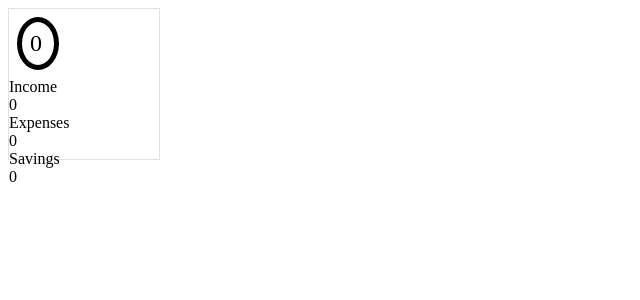
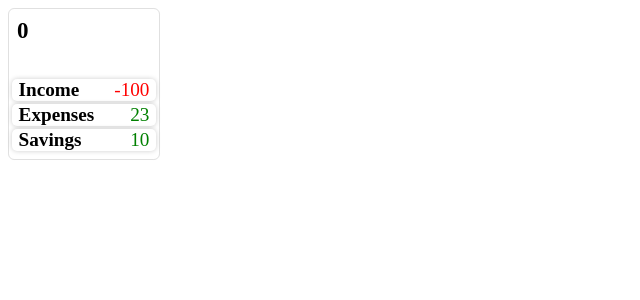
Before and after one commit to BearintheWillows/BudgetCalendar.Angular, an Angular app in the folder BudgetCalendar.Client/: page / in a window 1280 px wide. Shown: the top 300 px of the page, without its empty margins (0-640 px from the left). Built offline with nearby package versions, Linux system fonts and the light colour scheme.

Commit message:
added styling to day card component

```diff
--- a/BudgetCalendar.Client/src/app/Features/Calendar/Components/day-card-item/day-card-item.component.html
+++ b/BudgetCalendar.Client/src/app/Features/Calendar/Components/day-card-item/day-card-item.component.html
@@ -1 +1,8 @@
-<p>day-card-item works!</p>
+<div class="item">
+<div class="Item-Name">
+    {{name}}
+</div>
+<div class="Item-Amount" [ngClass]="{'expense' : amount! < 0}">
+    {{amount}}
+</div>
+</div>
--- a/BudgetCalendar.Client/src/app/Features/Calendar/Components/day-card-item/day-card-item.component.scss
+++ b/BudgetCalendar.Client/src/app/Features/Calendar/Components/day-card-item/day-card-item.component.scss
@@ -0,0 +1,34 @@
+.item{
+    display: flex;
+    flex-direction: row;
+    justify-content: space-between;
+    align-items: center;
+    padding: 0 0.4rem;
+    margin: 0.2rem 0.2rem;
+    border-radius: 5px;
+    background-color: #fff;
+    box-shadow: 0 0 5px 0 rgba(0,0,0,.2);
+
+}
+
+.Item-Name{
+    font-weight: bold;
+}
+
+.Item-Name, .Item-Amount{
+    margin-right: 0;
+    width: 50%;
+;
+}
+
+
+
+.Item-Amount{
+    text-align: right;
+
+    color: green;
+
+    &.expense{
+        color: red;
+    }
+}
--- a/BudgetCalendar.Client/src/app/Features/Calendar/Components/day-card-item/day-card-item.component.ts
+++ b/BudgetCalendar.Client/src/app/Features/Calendar/Components/day-card-item/day-card-item.component.ts
@@ -1,4 +1,4 @@
-import { ChangeDetectionStrategy, Component } from '@angular/core';
+import { ChangeDetectionStrategy, Component, Input } from '@angular/core';
 import { CommonModule } from '@angular/common';
 
 @Component({
@@ -11,4 +11,15 @@ import { CommonModule } from '@angular/common';
 })
 export class DayCardItemComponent {
 
+  @Input() name?: string;
+  @Input() amount?: number;
+
+  constructor() { }
+
+  ngOnInit(): void {
+    //if amout is negative, then add negative class to element
+
+  }
+
+
 }
--- a/BudgetCalendar.Client/src/app/Features/Calendar/Components/day-card/day-card.component.html
+++ b/BudgetCalendar.Client/src/app/Features/Calendar/Components/day-card/day-card.component.html
@@ -1,15 +1,13 @@
-<div class="card-outside">
+<div class="card">
     <div class="day-number">
         {{dayNumber}}
     </div>
-    <div class="budgetSection" *ngFor="let item of budgetSections">
-        <div class="budgetSectionName">
-            {{item.name}}
-        </div>
-        <div class="budgetSectionAmount">
-            {{item.amount}}
-        </div>
+    <div>
 
+    <div class="item-container">
+    <div  *ngFor="let item of budgetSections">
+        <app-day-card-item [name]="item.name" [amount]="item.amount" ></app-day-card-item>
+    </div>
     </div>
 
 </div>
--- a/BudgetCalendar.Client/src/app/Features/Calendar/Components/day-card/day-card.component.scss
+++ b/BudgetCalendar.Client/src/app/Features/Calendar/Components/day-card/day-card.component.scss
@@ -1,15 +1,21 @@
-.card-outside{
+.card{
     border: 1px solid #e0e0e0;
     height: 150px;
     width: 150px;
+    font-size: 1.2em; ;
+    display: flex;
+    flex-direction: column;
+    justify-content: space-between;
+    border-radius: 4%;
+
+    .day-number{
+        font-size: 1.2em;
+        font-weight: bold;
+        margin: 0.5rem;
+    }
+
+    //select last child
+    .item-container:last-child{
+        margin-bottom: 0.5rem;
+    }
 }
-
-.day-number{
-    font-size: 1.5rem;
-    font-weight: 500;
-    margin: 0.5rem;
-    padding: 0.5rem;
-    border:  5px solid black;
-    border-radius: 100%;
-    width: 1rem;
-}
--- a/BudgetCalendar.Client/src/app/Features/Calendar/Components/day-card/day-card.component.ts
+++ b/BudgetCalendar.Client/src/app/Features/Calendar/Components/day-card/day-card.component.ts
@@ -1,10 +1,11 @@
 import { Component } from '@angular/core';
 import { CommonModule } from '@angular/common';
+import { DayCardItemComponent } from '../day-card-item/day-card-item.component';
 
 @Component({
   selector: 'app-day-card',
   standalone: true,
-  imports: [CommonModule],
+  imports: [CommonModule, DayCardItemComponent],
   templateUrl: './day-card.component.html',
   styleUrls: ['./day-card.component.scss']
 })
@@ -19,13 +20,13 @@ export class DayCardComponent {
     ngOnInit(): void {
       this.budgetSections = [{
         name: "Income",
-        amount: 0
+        amount: -100
       }, {
         name: "Expenses",
-        amount: 0
+        amount: 23
       }, {
         name: "Savings",
-        amount: 0
+        amount: 10
       }]
     }
 
```
